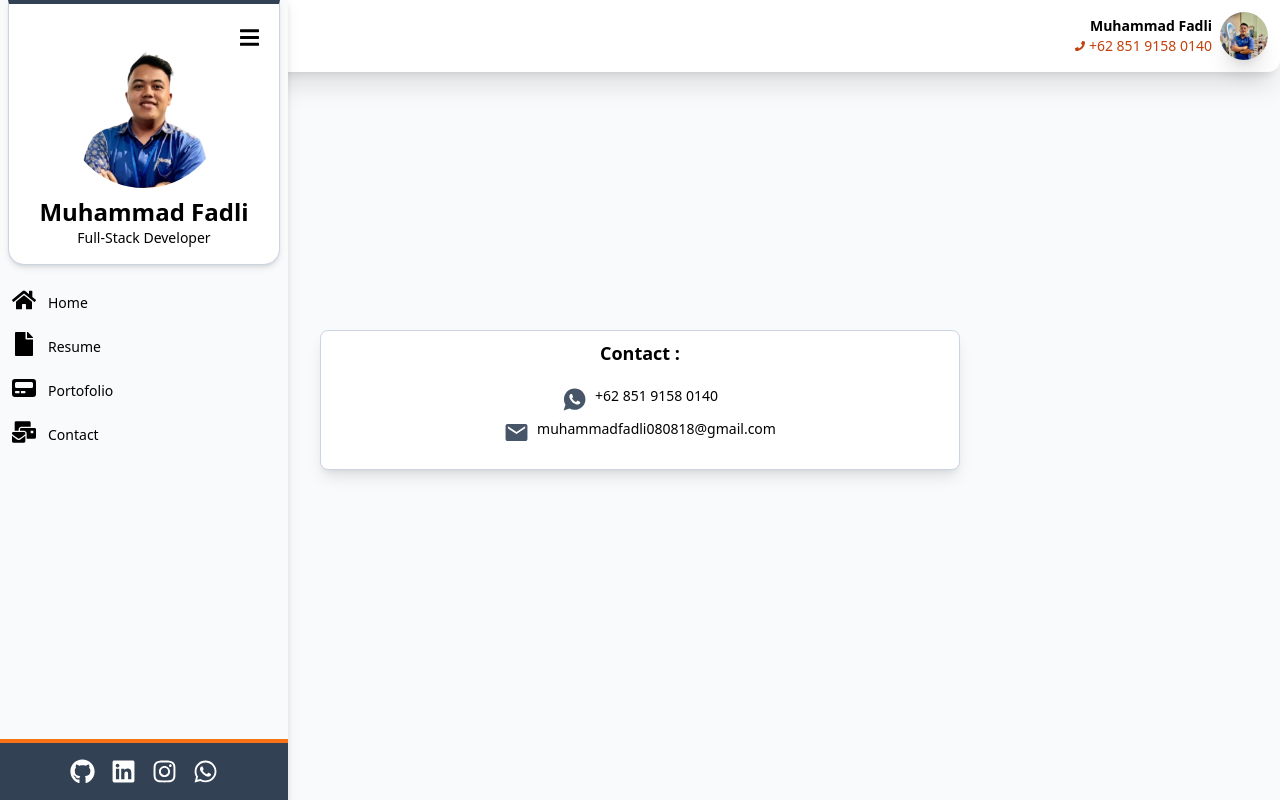
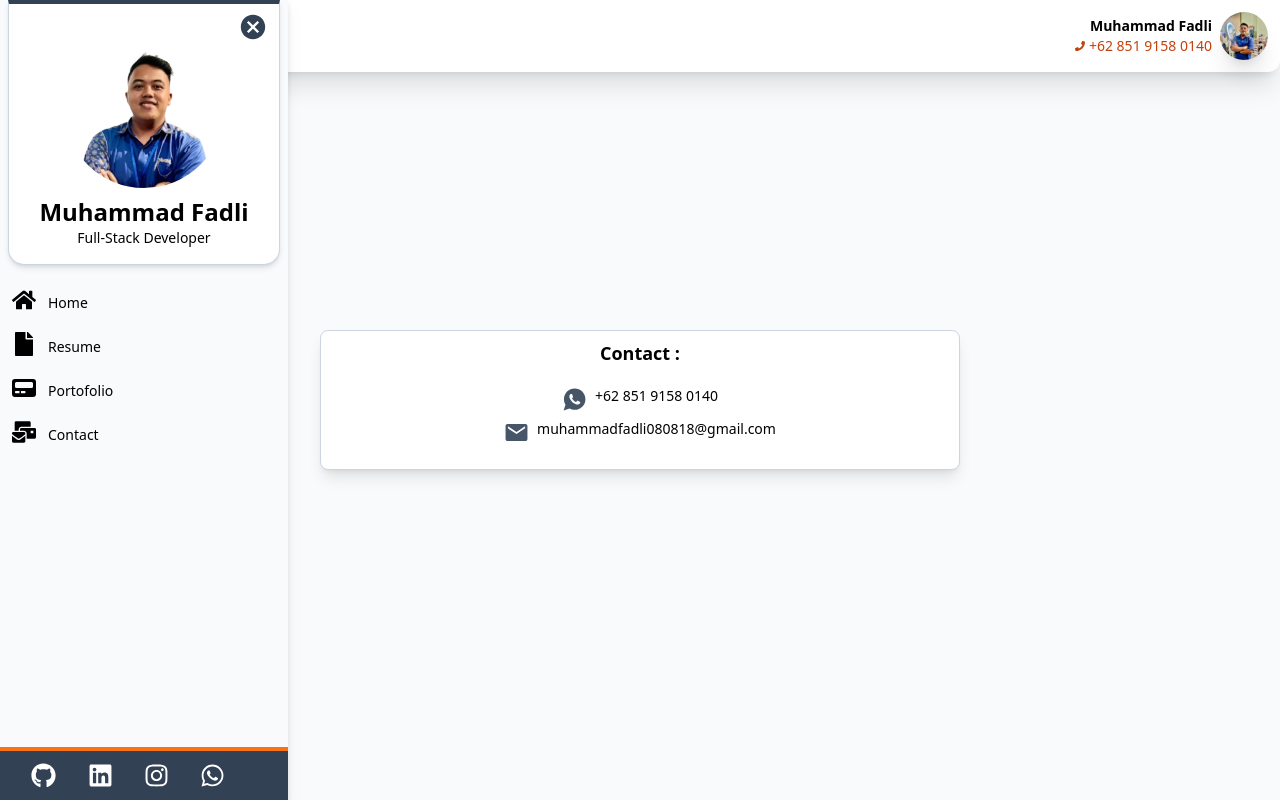
Before and after one commit to Fadli080818/my-portofolio, a React (Vite) app: page /contact in a window 1280 px wide. Both pictures are taken after a click on the icon 17 px from the left and 37 px from the top of the page. Built offline with nearby package versions, Linux system fonts and the light colour scheme.

Commit message:
Change Sidebar Style

```diff
--- a/src/components/Sidebar.jsx
+++ b/src/components/Sidebar.jsx
@@ -10,6 +10,7 @@ import {
   FaLinkedin,
   FaBars,
 } from "react-icons/fa";
+import { IoMdCloseCircle } from "react-icons/io";
 import { useNavigate } from "react-router-dom";
 import ImgMe from "/src/assets/me.png";
 
@@ -26,6 +27,11 @@ const Sidebar = () => {
       >
         <ul className="text-black relative ">
           <li className="bg-white rounded-b-2xl p-2 ml-2 mr-2 border-l border-r border-b border-t-4 border-t-slate-700 border-slate-300 shadow-md">
+            <IoMdCloseCircle
+              size={30}
+              className="absolute cursor-pointer right-5 text-slate-700"
+              onClick={() => setShow(!show)}
+            />
             <div className="flex justify-center mt-4 mb-2 ">
               <img
                 src={ImgMe}
@@ -81,28 +87,36 @@ const Sidebar = () => {
         </ul>
 
         {/* Icon Sosmed */}
-        <div className="flex justify-center fixed bottom-0 left-0 text-white bg-slate-700 w-full pt-4 border-t-4 border-t-orange-500">
+        <div className="flex justify-evenly fixed bottom-0 left-0 text-white bg-slate-700 w-full pt-3 pb-3 border-t-4 border-t-orange-500">
           <a
             href="https://github.com/Fadli080818"
-            className="pr-4"
             target="_blank"
+            className="hover:text-orange-400 hover:scale-110"
           >
             <FaGithub size={25}></FaGithub>
           </a>
 
-          <a href="#" className="pr-4" target="_blank">
+          <a
+            href="#"
+            target="_blank"
+            className="hover:text-orange-400 hover:scale-110"
+          >
             <FaLinkedin size={25}></FaLinkedin>
           </a>
 
           <a
             href="https://instagram.com/fadli0428"
-            className="pb-4 pr-4"
             target="_blank"
+            className="hover:text-orange-400 hover:scale-110"
           >
             <FaInstagram size={25}></FaInstagram>
           </a>
 
-          <a href="https://wa.me/6285191580140" target="_blank">
+          <a
+            href="https://wa.me/6285191580140"
+            target="_blank"
+            className="hover:text-orange-400 hover:scale-110"
+          >
             <FaWhatsapp size={25}></FaWhatsapp>
           </a>
 
@@ -113,9 +127,7 @@ const Sidebar = () => {
       <div>
         <FaBars
           size={35}
-          className={`${
-            show ? "text-slate-800" : "ml-56 absolute "
-          }  my-2 pl-4 cursor-pointer mt-5 `}
+          className="text-slate-800 my-2 pl-4 cursor-pointer mt-5  "
           onClick={() => setShow(!show)}
         />
       </div>
```
